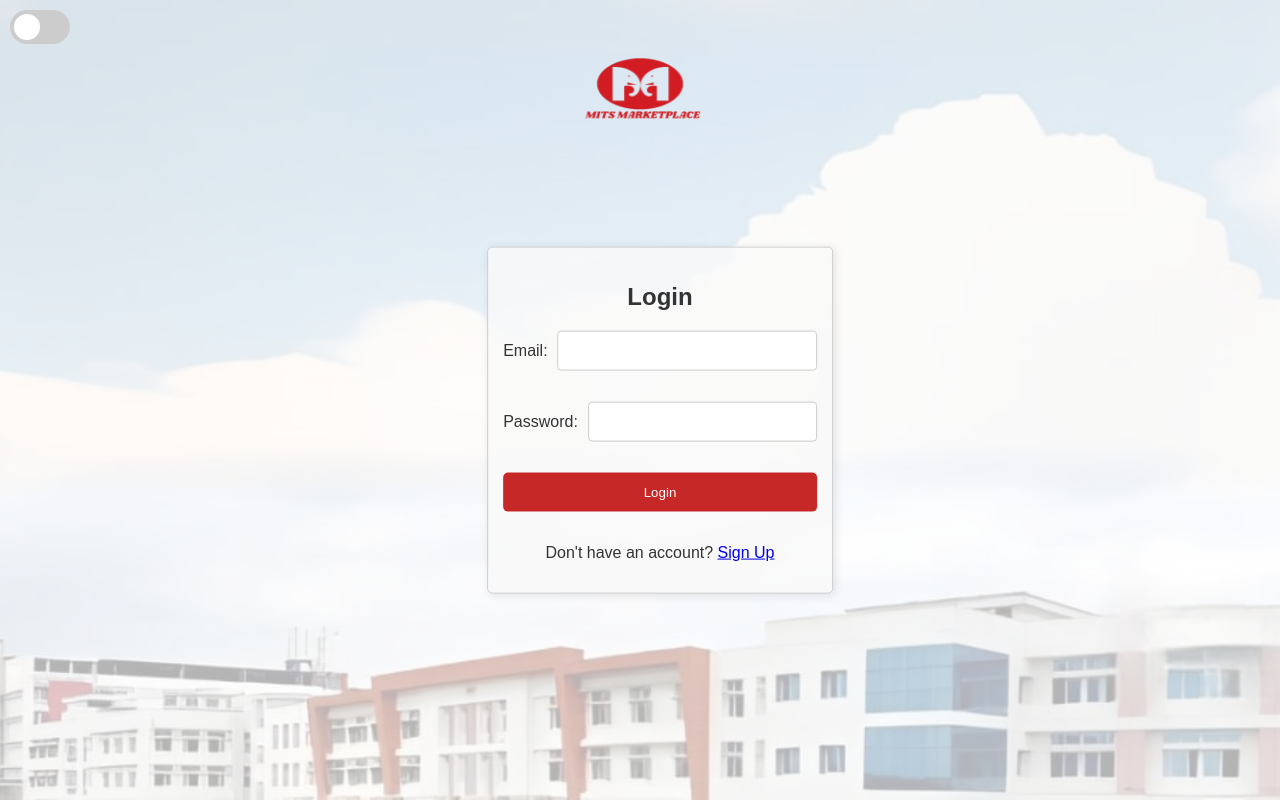
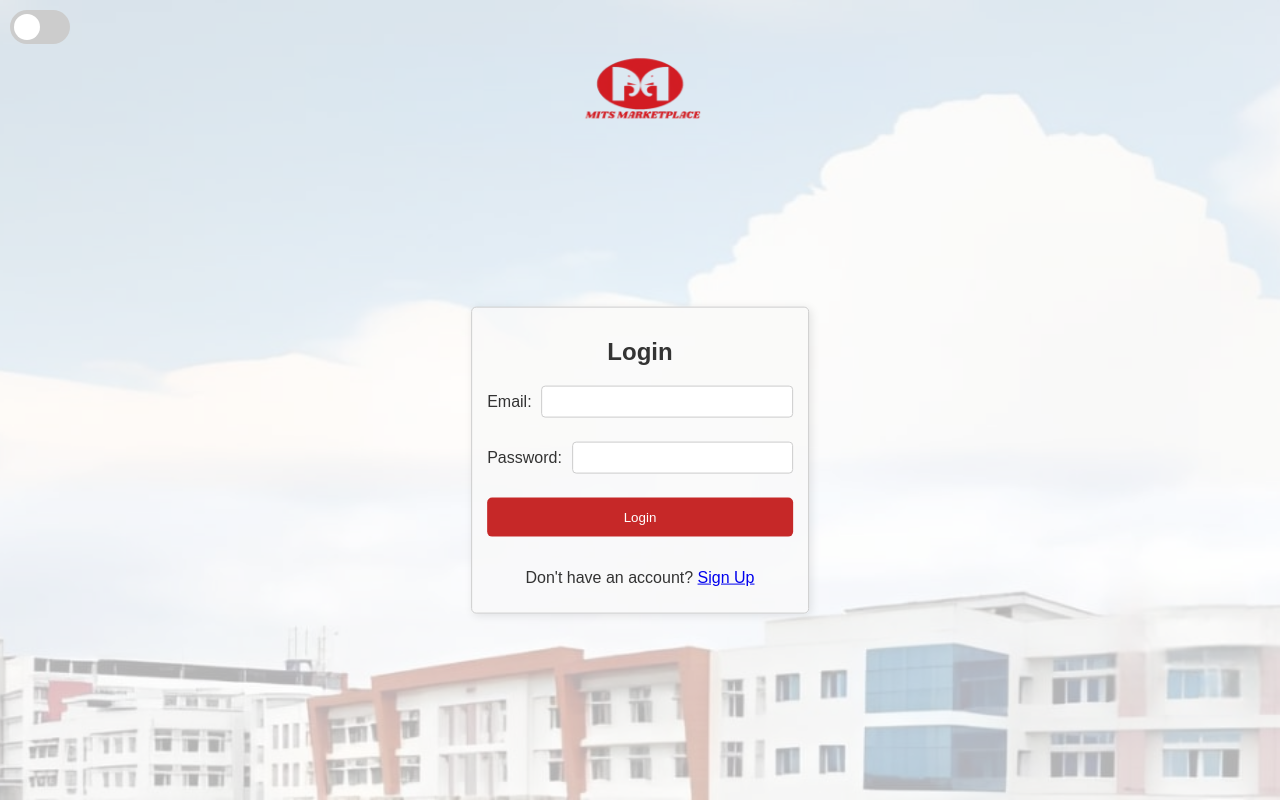
Before and after one commit to Saravananms7/College-MarketPlace, a React (Create React App) app: page / in a window 1280 px wide. Built offline with nearby package versions, Linux system fonts and the light colour scheme.

Commit message:
updated frontend

```diff
--- a/src/components/Login.css
+++ b/src/components/Login.css
@@ -42,7 +42,7 @@ body {
 
 .logo {
     display: block;
-    margin: 0 auto 20px;
+    margin: 0 auto;
     max-width: 150px;
 }
 
@@ -54,15 +54,15 @@ body {
 }
 
 .signup-container, .login-container {
-    max-width: 400px;
-    margin: 20px;
-    padding: 15px;
+    max-width: 350px;
+    margin: 20px auto;
+    padding: 10px 15px;
     border: 1px solid #ccc;
     border-radius: 5px;
     box-shadow: 2px 2px 10px rgba(0, 0, 0, 0.1);
-    background-color: rgba(249, 249, 249, 0.8);
+    background-color: rgba(249, 249, 249, 0.8); /* Increased transparency */
     position: absolute;
-    top: 50%;
+    top: 55%;
     left: 50%;
     transform: translate(-50%, -50%);
 }
@@ -84,7 +84,7 @@ body {
 .signup-field, .login-field {
     display: flex;
     align-items: center;
-    margin-bottom: 15px;
+    margin-bottom: 8px; /* Reduced margin */
 }
 
 .signup-container label, .login-container label {
@@ -93,7 +93,7 @@ body {
 
 .signup-container input, .login-container input {
     flex: 1;
-    padding: 10px;
+    padding: 6px; /* Reduced padding */
     border: 1px solid #ccc;
     border-radius: 4px;
 }
@@ -105,7 +105,7 @@ body {
 }
 
 .signup-container button, .login-container button {
-    padding: 10px;
+    padding: 8px;
     background-color: #007bff;
     color: white;
     border: none;
@@ -121,6 +121,7 @@ body {
     text-align: center;
 }
 
+/* Toggle Switch Styles */
 .switch {
     position: relative;
     display: inline-block;
--- a/src/components/Signup.css
+++ b/src/components/Signup.css
@@ -42,7 +42,7 @@ body {
 
 .logo {
     display: block;
-    margin: 0 auto 20px;
+    margin: 0 auto;
     max-width: 150px;
 }
 
@@ -54,15 +54,15 @@ body {
 }
 
 .signup-container, .login-container {
-    max-width: 400px;
-    margin: 20px;
-    padding: 15px;
+    max-width: 350px;
+    margin: 20px auto;
+    padding: 10px 15px;
     border: 1px solid #ccc;
     border-radius: 5px;
     box-shadow: 2px 2px 10px rgba(0, 0, 0, 0.1);
-    background-color: rgba(249, 249, 249, 0.8);
+    background-color: rgba(249, 249, 249, 0.8); /* Increased transparency */
     position: absolute;
-    top: 50%;
+    top: 55%;
     left: 50%;
     transform: translate(-50%, -50%);
 }
@@ -84,7 +84,7 @@ body {
 .signup-field, .login-field {
     display: flex;
     align-items: center;
-    margin-bottom: 15px;
+    margin-bottom: 8px; /* Reduced margin */
 }
 
 .signup-container label, .login-container label {
@@ -93,7 +93,7 @@ body {
 
 .signup-container input, .login-container input {
     flex: 1;
-    padding: 10px;
+    padding: 6px; /* Reduced padding */
     border: 1px solid #ccc;
     border-radius: 4px;
 }
@@ -105,7 +105,7 @@ body {
 }
 
 .signup-container button, .login-container button {
-    padding: 10px;
+    padding: 8px;
     background-color: #007bff;
     color: white;
     border: none;
@@ -121,6 +121,7 @@ body {
     text-align: center;
 }
 
+/* Toggle Switch Styles */
 .switch {
     position: relative;
     display: inline-block;
```
